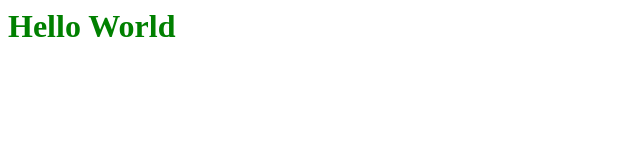
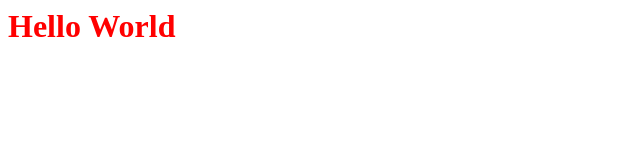
Before and after one commit to gastelumdev/git_demo, a plain HTML site: page index.html in a window 1280 px wide. Shown: the whole page, without its empty margins (0-640 px from the left). Drawn offline with Linux system fonts and the light colour scheme.

Commit message:
Change paragraph color

```diff
--- a/index.html
+++ b/index.html
@@ -1 +1 @@
-<h1 style="color:green;">Hello World</h1>
+<h1 style="color:red;">Hello World</h1>
```
